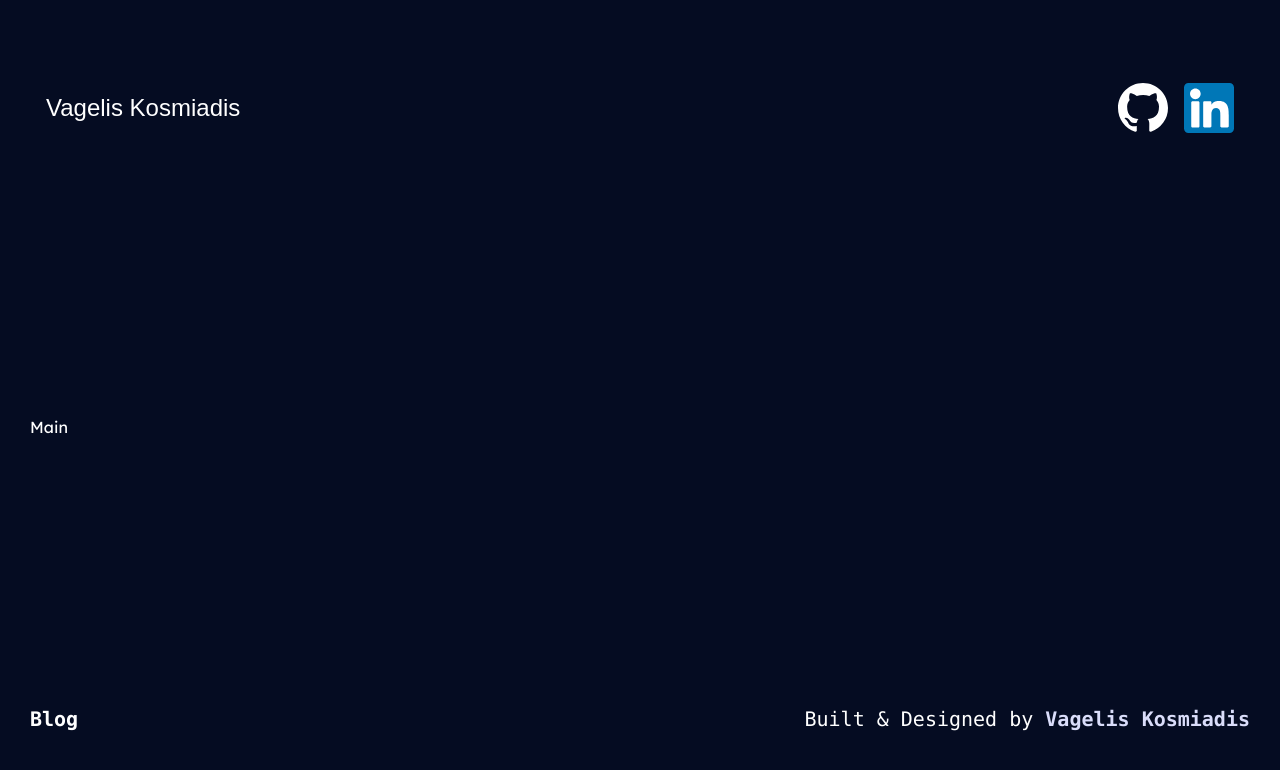
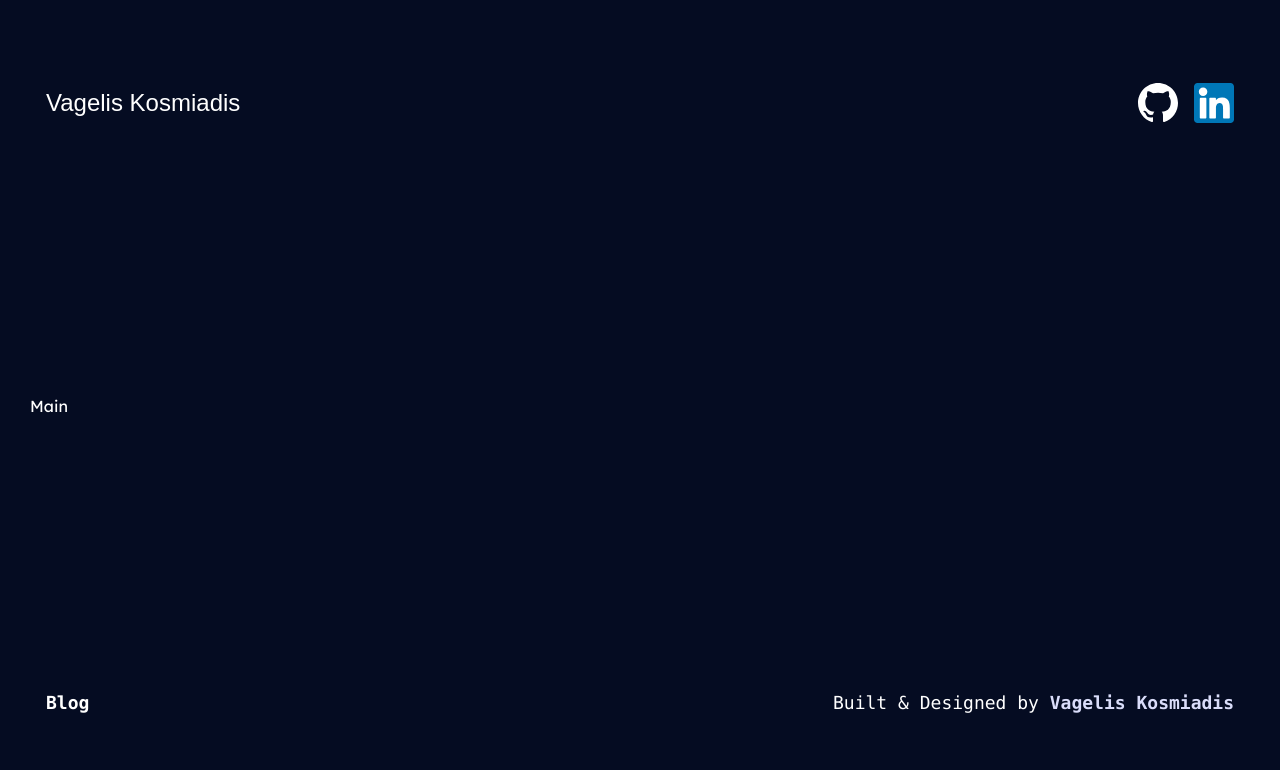
Before and after one commit to kosmiadis/portfolio-site, a React (Vite) app: page / in a window 1280 px wide. Shown: the top 770 px of the page. Built offline with nearby package versions, Linux system fonts and the light colour scheme; a web font is replaced by a local one.

Commit message:
Made changes to header and footer

```diff
--- a/src/components/layout/Footer/Footer.tsx
+++ b/src/components/layout/Footer/Footer.tsx
@@ -3,8 +3,8 @@ import { Link, useLocation } from "react-router-dom";
 export default function Footer () {
     const { pathname } = useLocation();
 
-    return <footer className="text-foreground-primary font-mono flex-row-between">
-        <Link viewTransition={true} to={pathname === '/' ? '/blog' : '/'} className="hover:underline font-semibold decoration-2 decoration-accent primary-paragraph">{pathname === '/' ? 'Blog' : 'Home'}</Link>
-        <p className="text-foreground-primary primary-paragraph">Built & Designed by <span className="text-foreground-secondary font-semibold">Vagelis Kosmiadis</span></p>
+    return <footer className="p-4 flex flex-col laptop:flex-row text-foreground-primary font-mono flex-row-between secondary-paragraph laptop:primary-paragraph">
+        <Link viewTransition={true} to={pathname === '/' ? '/blog' : '/'} className="hover:underline font-semibold decoration-2 decoration-accent">{pathname === '/' ? 'Blog' : 'Home'}</Link>
+        <p className="text-foreground-primary ">Built & Designed by <span className="text-foreground-secondary font-semibold">Vagelis Kosmiadis</span></p>
     </footer>
 }
--- a/src/components/layout/Header/Header.tsx
+++ b/src/components/layout/Header/Header.tsx
@@ -1,19 +1,19 @@
 import Social from '@ui/Social/Social'
 
 export default function Header () {
-    return <header className='flex-row-between px-4 desktop:px-0 py-4'>
+    return <header className='flex-row-between p-4'>
         <h1 className='important-heading'>Vagelis Kosmiadis</h1>
         <ul className='flex gap-4'>
             <li>
                 <Social
                     href="https://github.com/kosmiadis"
-                    icon={<svg xmlns="http://www.w3.org/2000/svg" width="50" height="50" fill="white" className="bi bi-github" viewBox="0 0 16 16">    <path d="M8 0C3.58 0 0 3.58 0 8c0 3.54 2.29 6.53 5.47 7.59.4.07.55-.17.55-.38 0-.19-.01-.82-.01-1.49-2.01.37-2.53-.49-2.69-.94-.09-.23-.48-.94-.82-1.13-.28-.15-.68-.52-.01-.53.63-.01 1.08.58 1.23.82.72 1.21 1.87.87 2.33.66.07-.52.28-.87.51-1.07-1.78-.2-3.64-.89-3.64-3.95 0-.87.31-1.59.82-2.15-.08-.2-.36-1.02.08-2.12 0 0 .67-.21 2.2.82.64-.18 1.32-.27 2-.27s1.36.09 2 .27c1.53-1.04 2.2-.82 2.2-.82.44 1.1.16 1.92.08 2.12.51.56.82 1.27.82 2.15 0 3.07-1.87 3.75-3.65 3.95.29.25.54.73.54 1.48 0 1.07-.01 1.93-.01 2.2 0 .21.15.46.55.38A8.01 8.01 0 0 0 16 8c0-4.42-3.58-8-8-8"/></svg>}
+                    icon={<svg xmlns="http://www.w3.org/2000/svg" width="40" height="40" fill="white" className="bi bi-github" viewBox="0 0 16 16">    <path d="M8 0C3.58 0 0 3.58 0 8c0 3.54 2.29 6.53 5.47 7.59.4.07.55-.17.55-.38 0-.19-.01-.82-.01-1.49-2.01.37-2.53-.49-2.69-.94-.09-.23-.48-.94-.82-1.13-.28-.15-.68-.52-.01-.53.63-.01 1.08.58 1.23.82.72 1.21 1.87.87 2.33.66.07-.52.28-.87.51-1.07-1.78-.2-3.64-.89-3.64-3.95 0-.87.31-1.59.82-2.15-.08-.2-.36-1.02.08-2.12 0 0 .67-.21 2.2.82.64-.18 1.32-.27 2-.27s1.36.09 2 .27c1.53-1.04 2.2-.82 2.2-.82.44 1.1.16 1.92.08 2.12.51.56.82 1.27.82 2.15 0 3.07-1.87 3.75-3.65 3.95.29.25.54.73.54 1.48 0 1.07-.01 1.93-.01 2.2 0 .21.15.46.55.38A8.01 8.01 0 0 0 16 8c0-4.42-3.58-8-8-8"/></svg>}
                 />
             </li>
             <li className='bg-white rounded-lg'>
                 <Social
                     href="https://www.linkedin.com/in/%CE%B2%CE%B1%CE%B3%CE%B3%CE%AD%CE%BB%CE%B7%CF%82-%CE%BA%CE%BF%CF%83%CE%BC%CE%B9%CE%AC%CE%B4%CE%B7%CF%82-72a6a9360/"
-                    icon={<svg height="50" width="50" version="1.1" id="Layer_1" xmlns="http://www.w3.org/2000/svg" xmlnsXlink="http://www.w3.org/1999/xlink" viewBox="0 0 382 382" xmlSpace="preserve" fill="#000000"><g id="SVGRepo_bgCarrier" strokeWidth="0"></g><g id="SVGRepo_tracerCarrier" strokeLinecap="round" fill="#0077B7" strokeLinejoin="round"></g><g id="SVGRepo_iconCarrier"> <path fill="#0077B7" d="M347.445,0H34.555C15.471,0,0,15.471,0,34.555v312.889C0,366.529,15.471,382,34.555,382h312.889 C366.529,382,382,366.529,382,347.444V34.555C382,15.471,366.529,0,347.445,0z M118.207,329.844c0,5.554-4.502,10.056-10.056,10.056 H65.345c-5.554,0-10.056-4.502-10.056-10.056V150.403c0-5.554,4.502-10.056,10.056-10.056h42.806 c5.554,0,10.056,4.502,10.056,10.056V329.844z M86.748,123.432c-22.459,0-40.666-18.207-40.666-40.666S64.289,42.1,86.748,42.1 s40.666,18.207,40.666,40.666S109.208,123.432,86.748,123.432z M341.91,330.654c0,5.106-4.14,9.246-9.246,9.246H286.73 c-5.106,0-9.246-4.14-9.246-9.246v-84.168c0-12.556,3.683-55.021-32.813-55.021c-28.309,0-34.051,29.066-35.204,42.11v97.079 c0,5.106-4.139,9.246-9.246,9.246h-44.426c-5.106,0-9.246-4.14-9.246-9.246V149.593c0-5.106,4.14-9.246,9.246-9.246h44.426 c5.106,0,9.246,4.14,9.246,9.246v15.655c10.497-15.753,26.097-27.912,59.312-27.912c73.552,0,73.131,68.716,73.131,106.472 L341.91,330.654L341.91,330.654z"></path> </g></svg>}
+                    icon={<svg height="40" width="40" version="1.1" id="Layer_1" xmlns="http://www.w3.org/2000/svg" xmlnsXlink="http://www.w3.org/1999/xlink" viewBox="0 0 382 382" xmlSpace="preserve" fill="#000000"><g id="SVGRepo_bgCarrier" strokeWidth="0"></g><g id="SVGRepo_tracerCarrier" strokeLinecap="round" fill="#0077B7" strokeLinejoin="round"></g><g id="SVGRepo_iconCarrier"> <path fill="#0077B7" d="M347.445,0H34.555C15.471,0,0,15.471,0,34.555v312.889C0,366.529,15.471,382,34.555,382h312.889 C366.529,382,382,366.529,382,347.444V34.555C382,15.471,366.529,0,347.445,0z M118.207,329.844c0,5.554-4.502,10.056-10.056,10.056 H65.345c-5.554,0-10.056-4.502-10.056-10.056V150.403c0-5.554,4.502-10.056,10.056-10.056h42.806 c5.554,0,10.056,4.502,10.056,10.056V329.844z M86.748,123.432c-22.459,0-40.666-18.207-40.666-40.666S64.289,42.1,86.748,42.1 s40.666,18.207,40.666,40.666S109.208,123.432,86.748,123.432z M341.91,330.654c0,5.106-4.14,9.246-9.246,9.246H286.73 c-5.106,0-9.246-4.14-9.246-9.246v-84.168c0-12.556,3.683-55.021-32.813-55.021c-28.309,0-34.051,29.066-35.204,42.11v97.079 c0,5.106-4.139,9.246-9.246,9.246h-44.426c-5.106,0-9.246-4.14-9.246-9.246V149.593c0-5.106,4.14-9.246,9.246-9.246h44.426 c5.106,0,9.246,4.14,9.246,9.246v15.655c10.497-15.753,26.097-27.912,59.312-27.912c73.552,0,73.131,68.716,73.131,106.472 L341.91,330.654L341.91,330.654z"></path> </g></svg>}
                 />
             </li>
         </ul>
```
